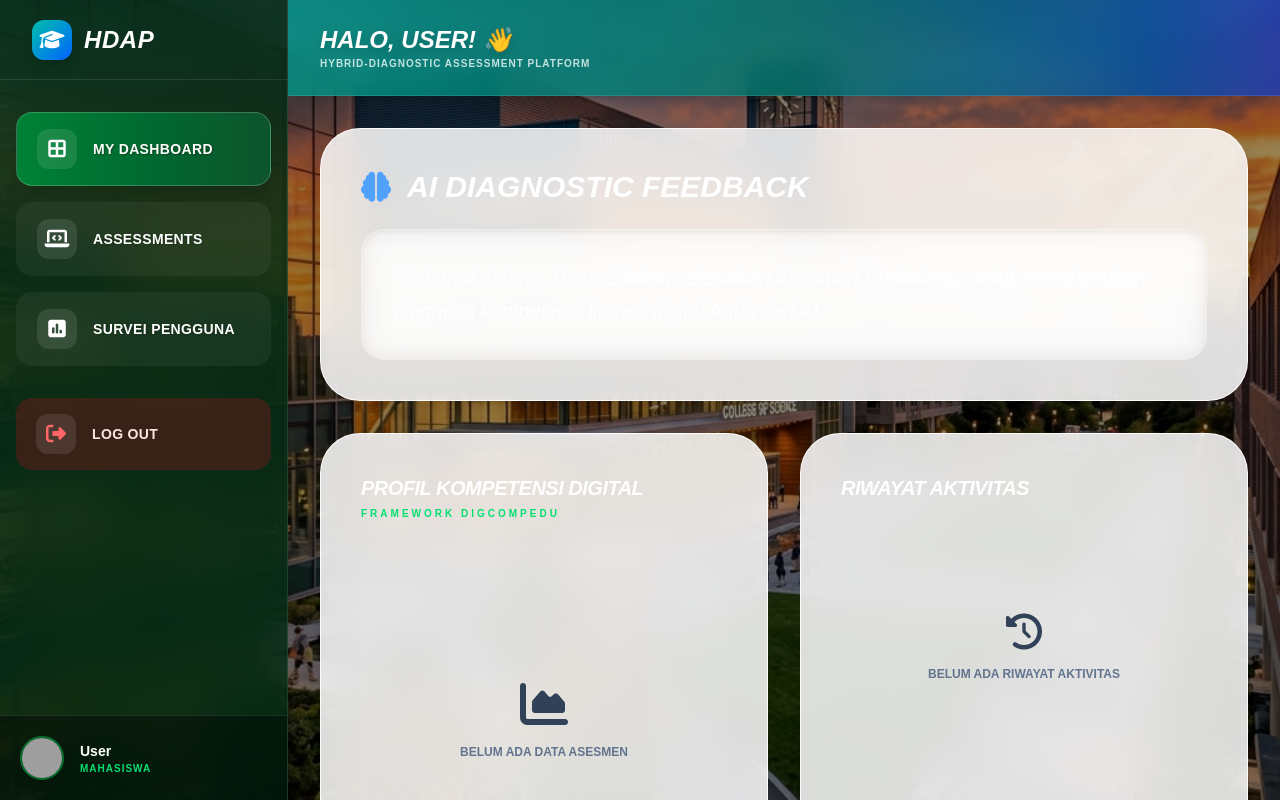
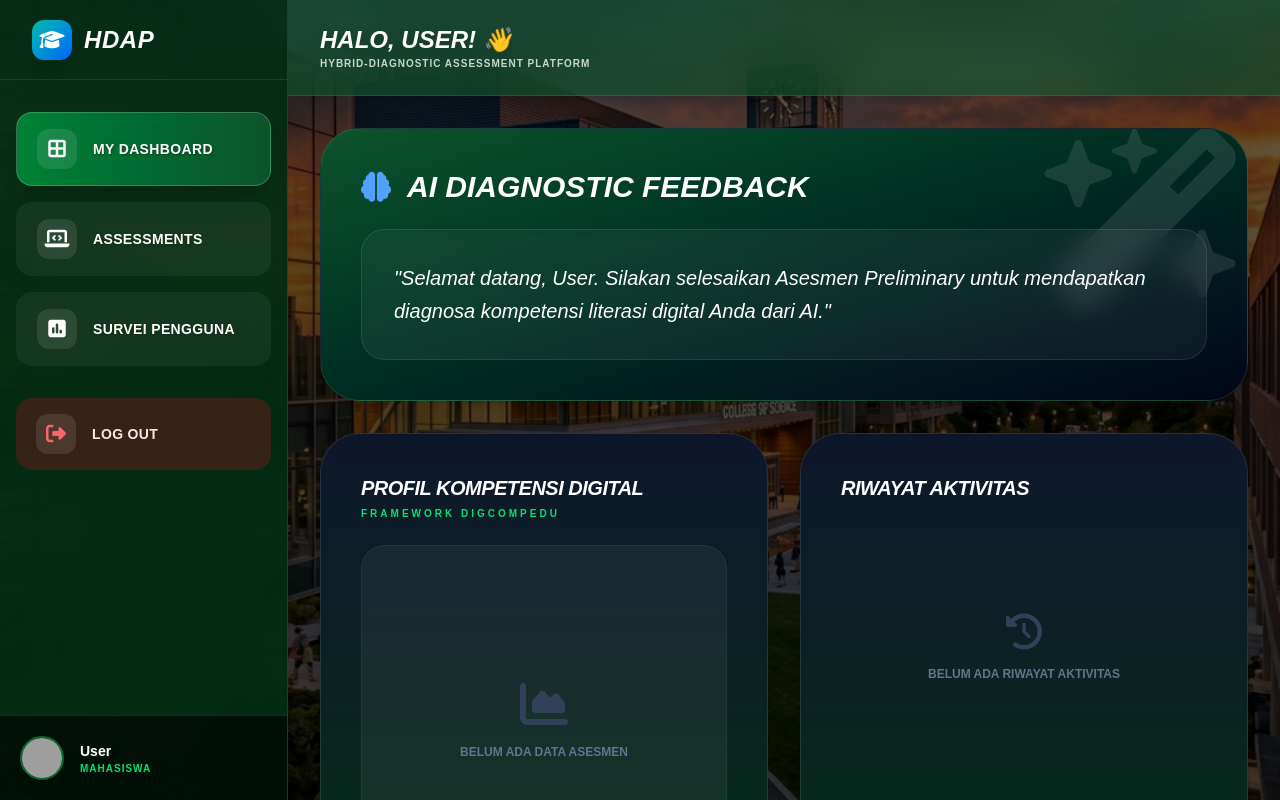
Before and after one commit to cathaleya/web_e-assesment, a Next.js app: page /dashboard in a window 1280 px wide. Built offline with nearby package versions, Linux system fonts and the light colour scheme; grey boxes are pictures that could not be loaded.

Commit message:
Restore original DARK panels for User Dashboard for high readability

```diff
--- a/src/app/dashboard/page.tsx
+++ b/src/app/dashboard/page.tsx
@@ -36,7 +36,6 @@ export default function UserDashboard() {
     const savedName = localStorage.getItem("userName");
     if (savedName) setUserName(savedName);
 
-    // Simulasi pengecekan status dari localStorage atau URL
     const params = new URLSearchParams(window.location.search);
     if (params.get("finished") === "true") setHasFinishedAssessment(true);
     if (params.get("survey") === "done") {
@@ -54,9 +53,8 @@ export default function UserDashboard() {
     labels: ['Information', 'Creation', 'Pedagogy', 'Ethics', 'Social'],
     datasets: [{
       label: 'Profil Kompetensi',
-      // Jika belum selesai, datanya nol semua
       data: hasFinishedAssessment ? [85, 60, 45, 70, 65] : [0, 0, 0, 0, 0],
-      backgroundColor: 'rgba(20, 184, 166, 0.3)',
+      backgroundColor: 'rgba(20, 184, 166, 0.4)',
       borderColor: 'rgba(20, 184, 166, 1)',
       pointBackgroundColor: '#fff',
       pointBorderColor: 'rgba(20, 184, 166, 1)',
@@ -69,14 +67,14 @@ export default function UserDashboard() {
   return (
     <div className="antialiased flex h-screen overflow-hidden"
          style={{
-           backgroundImage: "linear-gradient(rgba(0, 0, 0, 0.4), rgba(0, 0, 0, 0.4)), url('/dashboard_v2.png')",
+           backgroundImage: "linear-gradient(rgba(0, 0, 0, 0.6), rgba(0, 0, 0, 0.7)), url('/dashboard_v2.png')",
            backgroundSize: 'cover',
            backgroundPosition: 'center',
            backgroundAttachment: 'fixed'
          }}>
 
-      {/* Sidebar */}
-      <aside className="w-20 lg:w-72 flex-shrink-0 bg-green-950/80 backdrop-blur-xl border-r border-white/10 flex flex-col relative overflow-hidden">
+      {/* Sidebar - ARMY GREEN PEKAT */}
+      <aside className="w-20 lg:w-72 flex-shrink-0 bg-green-950/90 backdrop-blur-2xl border-r border-white/10 flex flex-col relative overflow-hidden">
         <div className="h-20 flex items-center justify-center lg:justify-start lg:px-8 border-b border-white/10 relative z-10">
           <div className="w-10 h-10 rounded-xl bg-gradient-to-br from-teal-500 to-blue-600 flex items-center justify-center shadow-lg">
             <i className="fa-solid fa-graduation-cap text-white text-xl"></i>
@@ -102,7 +100,7 @@ export default function UserDashboard() {
           </button>
         </nav>
 
-        <div className="p-5 border-t border-white/10 flex items-center bg-black/40 relative z-10">
+        <div className="p-5 border-t border-white/10 flex items-center bg-black/60 relative z-10">
           <img src={`https://ui-avatars.com/api/?name=${userName}&background=ffffff&color=166534`} alt="Profile" className="w-11 h-11 rounded-full border-2 border-green-500/50 shadow-lg" />
           <div className="hidden lg:block ml-4 text-white">
             <p className="text-sm font-black army-shadow">{userName}</p>
@@ -113,7 +111,7 @@ export default function UserDashboard() {
 
       {/* Main Content */}
       <main className="flex-1 flex flex-col overflow-hidden relative">
-        <header className="h-24 flex items-center justify-between px-8 bg-gradient-to-r from-teal-600/80 via-teal-700/80 to-blue-800/80 backdrop-blur-md text-white shadow-xl border-b border-white/10">
+        <header className="h-24 flex items-center justify-between px-8 bg-green-900/60 backdrop-blur-xl text-white shadow-xl border-b border-white/10">
           <div><h2 className="text-2xl font-black italic uppercase drop-shadow-lg">Halo, {userName}! 👋</h2><p className="text-teal-50 text-[10px] font-bold uppercase tracking-widest opacity-80">Hybrid-Diagnostic Assessment Platform</p></div>
         </header>
 
@@ -122,8 +120,8 @@ export default function UserDashboard() {
 
             {activeTab === 'dashboard' && (
               <div className="space-y-8">
-                 {/* AI Feedback - DINAMIS SESUAI STATUS */}
-                 <div className="glass-panel rounded-[40px] p-10 bg-gradient-to-br from-green-900/60 via-emerald-950/60 to-slate-900/60 backdrop-blur-2xl text-white border border-white/20 shadow-2xl relative overflow-hidden">
+                 {/* AI Feedback - PANEL GELAP TOTAL (DARK GREEN/SLATE) */}
+                 <div className="rounded-[40px] p-10 bg-gradient-to-br from-green-900 via-emerald-950 to-slate-950 text-white border border-white/10 shadow-2xl relative overflow-hidden ai-glow">
                     <div className="relative z-10">
                       <h3 className="text-3xl font-black italic mb-6 flex items-center gap-4 uppercase"><i className="fa-solid fa-brain text-blue-400"></i> AI Diagnostic Feedback</h3>
                       <div className="bg-white/5 backdrop-blur-md rounded-3xl p-8 border border-white/10 shadow-inner">
@@ -138,8 +136,8 @@ export default function UserDashboard() {
                  </div>
 
                  <div className="grid grid-cols-1 lg:grid-cols-2 gap-8">
-                    {/* Profil Kompetensi - DINAMIS */}
-                    <div className="glass-panel rounded-[40px] p-10 bg-slate-900/40 backdrop-blur-xl text-white border border-white/10 shadow-xl">
+                    {/* Profil Kompetensi - PANEL GELAP */}
+                    <div className="rounded-[40px] p-10 bg-gradient-to-b from-slate-900 to-green-950 text-white border border-white/10 shadow-xl">
                       <h3 className="text-xl font-black mb-1 italic uppercase tracking-tight">Profil Kompetensi Digital</h3>
                       <p className="text-[10px] text-green-400 font-bold uppercase tracking-[0.3em] mb-6">Framework DigCompEdu</p>
                       <div className="h-[350px] bg-white/5 rounded-3xl p-6 flex items-center justify-center border border-white/5">
@@ -147,7 +145,7 @@ export default function UserDashboard() {
                           <Radar data={radarData} options={{
                             responsive: true,
                             maintainAspectRatio: false,
-                            scales: { r: { grid: { color: 'rgba(255,255,255,0.1)' }, angleLines: { color: 'rgba(255,255,255,0.1)' }, pointLabels: { color: '#fff' }, ticks: { display: false } } }
+                            scales: { r: { grid: { color: 'rgba(255,255,255,0.1)' }, angleLines: { color: 'rgba(255,255,255,0.1)' }, pointLabels: { color: '#fff', font: { weight: 'bold' } }, ticks: { display: false } } }
                           }} />
                         ) : (
                           <div className="text-center">
@@ -158,12 +156,12 @@ export default function UserDashboard() {
                       </div>
                     </div>
 
-                    {/* Riwayat Aktivitas - DINAMIS */}
-                    <div className="glass-panel rounded-[40px] p-10 bg-slate-900/40 backdrop-blur-xl text-white border border-white/10 shadow-xl">
+                    {/* Riwayat Aktivitas - PANEL GELAP */}
+                    <div className="rounded-[40px] p-10 bg-gradient-to-b from-slate-900 to-green-950 text-white border border-white/10 shadow-xl">
                       <h3 className="text-xl font-black mb-8 flex justify-between items-center uppercase italic tracking-tight">Riwayat Aktivitas</h3>
                       <div className="space-y-4">
                         {hasFinishedAssessment ? (
-                          <div className="flex items-center justify-between p-6 rounded-3xl bg-white/5 border border-white/5 group shadow-lg">
+                          <div className="flex items-center justify-between p-6 rounded-3xl bg-white/5 border border-white/10 group shadow-lg">
                             <div className="flex items-center gap-5">
                               <div className="w-12 h-12 rounded-2xl bg-green-500/20 text-green-400 flex items-center justify-center border border-green-500/20"><i className="fa-solid fa-check-double text-xl"></i></div>
                               <div><p className="font-bold text-white uppercase tracking-tight">Asesmen Preliminary</p><p className="text-[10px] text-slate-400 font-black uppercase tracking-widest mt-1">Hari Ini</p></div>
@@ -184,7 +182,7 @@ export default function UserDashboard() {
 
             {activeTab === 'assessments' && (
               <div className="space-y-8 animate-in slide-in-from-bottom duration-500">
-                 <div className="relative overflow-hidden rounded-[40px] bg-white/90 backdrop-blur-xl border border-white p-12 flex flex-col md:flex-row items-center justify-between shadow-2xl">
+                 <div className="relative overflow-hidden rounded-[40px] bg-white/95 backdrop-blur-2xl border border-white p-12 flex flex-col md:flex-row items-center justify-between shadow-2xl">
                     <div className="relative z-10 max-w-2xl">
                       <span className="px-4 py-1.5 bg-teal-100 text-teal-800 text-[10px] font-black rounded-full uppercase mb-6 inline-block tracking-[0.2em] shadow-sm">PDI-DL Platform</span>
                       <h3 className="text-4xl font-black text-slate-900 mb-4 tracking-tighter uppercase italic">Preliminary Diagnostic</h3>
@@ -198,7 +196,8 @@ export default function UserDashboard() {
 
             {activeTab === 'survey' && (
               <div className="space-y-8">
-                 <div className="glass-panel rounded-[40px] p-12 bg-white/95 backdrop-blur-3xl border-white shadow-2xl relative overflow-hidden">
+                 {/* Survei Panel tetap Putih agar Kontras tapi Bersih */}
+                 <div className="rounded-[40px] p-12 bg-white/95 backdrop-blur-3xl border-white shadow-2xl relative overflow-hidden">
                     <div className="flex items-center gap-6 mb-12">
                       <div className="w-16 h-16 rounded-3xl bg-blue-600 text-white flex items-center justify-center text-3xl shadow-xl shadow-blue-500/40"><i className="fa-solid fa-chart-line"></i></div>
                       <div><h2 className="text-3xl font-black text-slate-900 italic uppercase tracking-tighter">Statistik Survey Pengguna</h2><p className="text-slate-500 font-black uppercase tracking-[0.2em] text-[10px] mt-1">Real-time Usability Performance Matrix</p></div>
```
